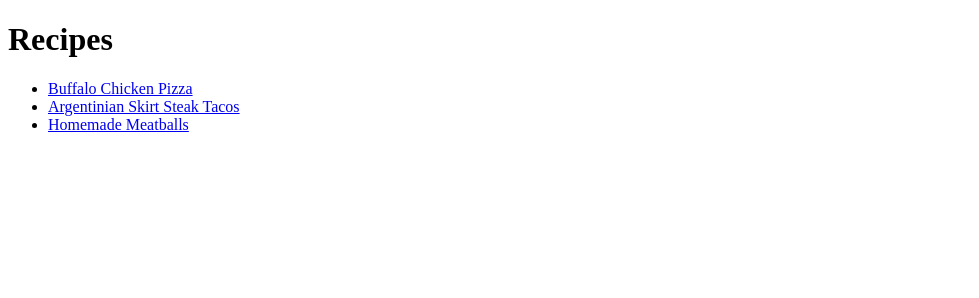
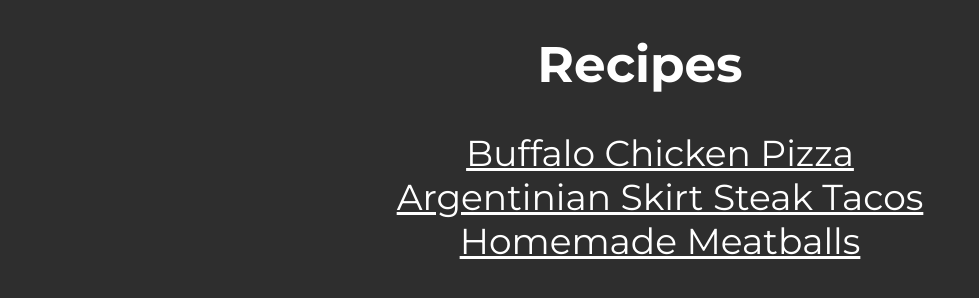
Before and after one commit to ConnorHackw/odin-recepies, a plain HTML site: page index.html in a window 1280 px wide. Shown: the whole page, without its empty margins (0-979 px from the left). Drawn offline with Linux system fonts and the light colour scheme.

Commit message:
didnt add everything

```diff
--- a/index.html
+++ b/index.html
@@ -4,7 +4,7 @@
     <meta charset="UTF-8">
     <meta name="viewport" content="width=device-width, initial-scale=1.0">
     <title>3 EASY, HEALTHY, CHEAP RECIPES</title>
-    <link rel="stylesheet" href="styles.css"
+    <link rel="stylesheet" href="styles.css">
 </head>
 <body>
     <h1>Recipes</h1>
--- a/styles.css
+++ b/styles.css
@@ -1,9 +1,23 @@
+@import url('https://fonts.googleapis.com/css2?family=Montserrat:ital,wght@0,100..900;1,100..900&display=swap');
 
-div {
-    color: white;
-    background-color: black;
-  }
+body {
+  background-color: #2e2e2e;
+  font-family: "Montserrat", Arial, sans-serif;
+}
 
-  p {
-    color: red;
-  }
+h1 {
+  color: #ffffff;
+  font-size: 50px;
+  text-align: center;
+}
+
+a {
+  color: white;
+}
+
+ul {
+  list-style-type: none;
+  color: white;
+  font-size: 36px;
+  text-align: center;
+}
```
